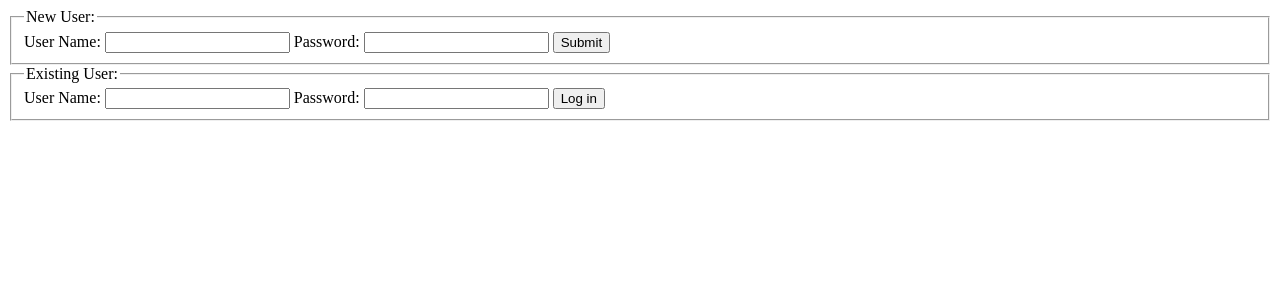
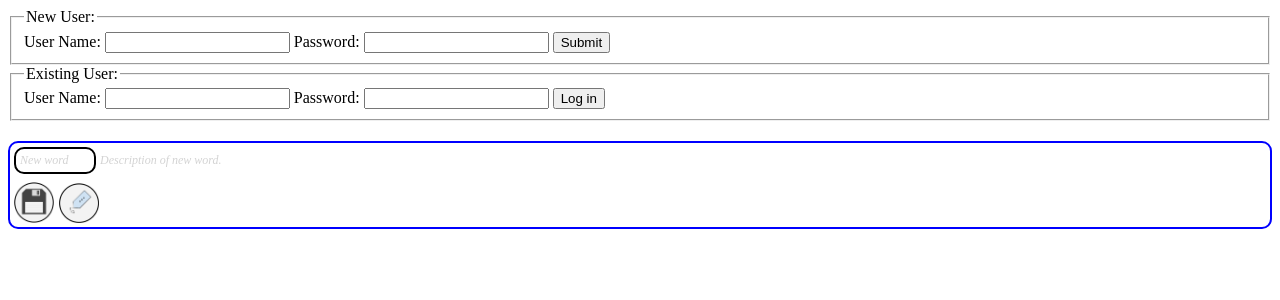
Before and after one commit to Voongstroom/voongstroom.co.uk, a Django app: page /vocab/ in a window 1280 px wide. Shown: the top 300 px of the page. Run offline with Django 3.2, Linux system fonts and the light colour scheme; data that the repository does not hold is empty; some libraries are stand-ins or nearby versions.

Commit message:
include tags display

```diff
--- a/vocab/static/vocab/index.js
+++ b/vocab/static/vocab/index.js
@@ -1,12 +1,49 @@
+function editEntry(id, word, description){
+    console.log("editEntry");
+    console.log("id: " + id);
+    console.log("word: " + word);
+    console.log("description: " + description);
+
+    // Initialize the Ajax request
+    var csrftoken = getCookie('csrftoken');
+    console.log("csrftoken: " + csrftoken.toString());
+    var xhr = new XMLHttpRequest();
+    $.ajaxSetup({
+     	beforeSend: function(xhr, settings) {
+            if (!csrfSafeMethod(settings.type) && !this.crossDomain) {
+    		xhr.setRequestHeader("X-CSRFToken", csrftoken);
+            }
+    	}
+    });
+    return $.ajax({
+     	type: 'POST',
+     	url: 'edit-entry',
+     	data: {
+	    'id': id,
+            'word': word,
+    	    'description': description,
+     	},
+     	success: function(msg){
+            console.log(msg);
+     	},
+	async: true,
+    }).responseText;
+}
+
+
 function createNewEntry(){
     var newEntry = document.createElement("div");
     newEntry.className = "new-entry";
     var word = document.createElement("div");
     word.className = "word";
-    word.innerHTML = "New word";
+    word.innerHTML = 'New word';
+    word.setAttribute("contenteditable", true);
+    word.setAttribute("placeholder", true);
     var description = document.createElement("div");
     description.className = "description";
-    description.innerHTML = "Description of new word.";
+    description.innerHTML = 'Description of new word.';
+    description.setAttribute("contenteditable", true);
+    description.setAttribute("placeholder", true);
     var controlPanel = document.createElement("div");
     controlPanel.className = "control-panel";
     var saveIcon = document.createElement("img");
@@ -29,19 +66,81 @@ function createNewEntry(){
 
 $(document).ready(function(){
 
+    // Document initialisation
     console.log("document ready");
-    $("div.new-entry").find(".word, .description").prop("contenteditable", true);
-    $("div.new-entry").find(".word").focus()
+    $("div.entry-container").prepend(createNewEntry());
+    $("div.new-entry").find(".word, .description").find(".input-text").prop("contenteditable", true);
+    $("div.new-entry").find(".word").find(".input-text").focus();
 
+    // Add tags
+    $(document).on("click", ".add-tag-icon", function() {
+	var entry = $(this).parents(".entry");
+	var tags = $(this).parents(".tags");
+	var newTag = document.createElement("div");
+	newTag.className = "tag";
+	// newTag.innerHTML = "New tag";
+	// newTag.setAttribute("placeholder", true);
+//	newTag.setAttribute("display", "none");
+	$(this).before(newTag);
+	// tags.find(newTag).hide('slide',{direction:'right'},1000);
+	// tags.find(newTag).show("slide", {direction: "left"}, 1000);
+	// tags.find(newTag).toggle("slide", {direction: "left"}, 1000);
+	// tags.find(newTag).animate({width: "50px"});
+	// tags.find(newTag).show("slow");
+	tags.find(newTag).slideDown();
+	entry.attr("edit-mode", true);
+	newTag.setAttribute("contenteditable", true);
+	tags.find(newTag).focus();
+    });
+
+    // Save tag or cancel
+    $(document).on("blur", ".tag", function() {
+	var entry = $(this).parents(".entry");
+	if($(this).text().length == 0){
+	    $(this).remove();
+	}
+	entry.attr("edit-mode", false);
+    });
+
+    // Placeholder text for new entry
+    $(document).on("focus", "div.new-entry .word[placeholder=true]", function() {
+	$(this).text("");
+	$(this).attr("placeholder", false);
+    });
+    $(document).on("blur", "div.new-entry .word", function() {
+	if($(this).text().length == 0){
+	    $(this).text("New word");
+	    $(this).attr("placeholder", true);
+	}
+    });
+    $(document).on("focus", "div.new-entry .description[placeholder=true]", function() {
+	$(this).text("");
+	$(this).attr("placeholder", false);
+    });
+    $(document).on("blur", "div.new-entry .description", function() {
+	if($(this).text().length == 0){
+	    $(this).text("Description of new word.");
+	    $(this).attr("placeholder", true);
+	}
+    });
+
+    // Save new entry
     $(document).on("click", "div.new-entry .save-icon", function(){
 	console.log("clicked new-entry");
+	var entry = $(this).parents(".new-entry");
+	var word = entry.find(".word");
+	var description = entry.find(".description");
+	console.log(word.attr("placeholder"));
+	console.log(description.attr("placeholder"));
+	if(word.attr("placeholder") == "true" || description.attr("placeholder") == "true"){
+	    console.log("dont save");
+	    return;
+	}
+
 	console.log("save new entry");
-	var entry = $(this).parents(".new-entry");
 	entry.removeClass("new-entry");
 	entry.addClass("entry");
 
-	var word = entry.find(".word");
-	var description = entry.find(".description");
 	console.log(word);
 	console.log(description);
 	word.prop("contenteditable", false);
@@ -58,6 +157,7 @@ $(document).ready(function(){
 	$(".entry-container").find(".new-entry").slideDown();
 	$(".entry-container").find(".new-entry").find(".word, .description").prop("contenteditable", true);
 
+	// send new word to server
 	var model_id = addWord(word.text(), description.text());
 	console.log("model_id");
 	console.log(model_id);
@@ -65,16 +165,18 @@ $(document).ready(function(){
 	entry.attr("model-id", model_id);
     });
 
+    // Debugging
     $("div.entry").on("click", ".control-panel-icon", function(){
 	console.log("control-panel-icon clicked");
     });
 
-    $(document).on("click", "div.entry .edit-icon", function{
+    // Edit Entry
+    $(document).on("click", "div.entry .edit-icon", function(){
 	console.log("edit-icon clicked");
-	var parent = $(this).parents(".entry");
-	parent.attr("edit-mode", true);
-	var word = parent.find(".word");
-	var description = parent.find(".description");
+	var entry = $(this).parents(".entry");
+	entry.attr("edit-mode", true);
+	var word = entry.find(".word");
+	var description = entry.find(".description");
 	word.prop("contenteditable", true);
 	description.prop("contenteditable", true);
 	description.focus();
@@ -86,23 +188,27 @@ $(document).ready(function(){
 	$(this).attr("src", "/static/vocab/save_icon.png");
     });
 
+    // Save edits
     $(document).on("click", "div.entry .save-icon", function(){
 	console.log("save-icon clicked");
-	var parent = $(this).parents(".entry");
-	parent.attr("edit-mode", false);
-	var word = parent.find(".word");
-	var description = parent.find(".description");
+	var entry = $(this).parents(".entry");
+	entry.attr("edit-mode", false);
+	var word = entry.find(".word");
+	var description = entry.find(".description");
 	word.prop("contenteditable", false);
 	description.prop("contenteditable", false);
 	$(this).removeClass("save-icon");
 	$(this).addClass("edit-icon");
 	$(this).attr("src", "/static/vocab/edit_icon.png");
+	editEntry(entry.attr("model-id"), word.text(), description.text());
     });
 
+    // Modify Tags
     $("div.entry").on("click", ".tag-icon", function() {
 	console.log("tag-icon clicked");
     });
 
+    // Delete Entry
     $(document).on("click", "div.entry .delete-icon", function(){
 	console.log("delete-icon clicked");
 	var parent = $(this).parents(".entry");
@@ -133,7 +239,6 @@ $(document).ready(function(){
     // Control Panel Management
     $(document).on("click", "div.entry", function(event){
 	console.log("clicked");
-	console.log($(this));
 
 	var control_panels = this.getElementsByClassName("control-panel");
 	var control_panel = (control_panels) ? control_panels[0] : null;
@@ -143,20 +248,23 @@ $(document).ready(function(){
 	    control_panel.setAttribute("class", "control-panel");
 	    control_panel.style.display = "none";
 
+	    hr = document.createElement("hr");
+	    control_panel.appendChild(hr);
+
 	    var edit_icon = document.createElement("img");
-	    edit_icon.setAttribute("width", "40px");
+	    edit_icon.setAttribute("width", "35px");
 	    edit_icon.setAttribute("src", "/static/vocab/edit_icon.png");
 	    edit_icon.setAttribute("class", "control-panel-icon edit-icon");
 	    control_panel.appendChild(edit_icon);
 
 	    var tag_icon = document.createElement("img");
-	    tag_icon.setAttribute("width", "40px");
+	    tag_icon.setAttribute("width", "35px");
 	    tag_icon.setAttribute("src", "/static/vocab/tag_icon.png");
 	    tag_icon.setAttribute("class", "control-panel-icon tag-icon");
 	    control_panel.appendChild(tag_icon);
 
 	    var delete_icon = document.createElement("img");
-	    delete_icon.setAttribute("width", "40px");
+	    delete_icon.setAttribute("width", "35px");
 	    delete_icon.setAttribute("src", "/static/vocab/delete_icon.png");
 	    delete_icon.setAttribute("class", "control-panel-icon delete-icon");
 	    control_panel.appendChild(delete_icon);
--- a/vocab/static/vocab/styles.css
+++ b/vocab/static/vocab/styles.css
@@ -1,3 +1,30 @@
+.tag {
+    background-color: LightBlue;
+    display: inline;
+    padding: 2px 2px 2px 2px;
+    border: 2px solid black;
+    border-radius: 2px;
+    margin-top: 0px;
+    margin-right: 4px;
+    font-size: 75%;
+    /* min-width: 40px; */
+}
+
+.tags {
+    padding-bottom: 4px;
+}
+
+.word:focus, .description:focus {
+    outline: 0;
+}
+
+div.new-entry .word[placeholder=true], .description[placeholder=true] {
+    color: LightGrey;
+    font-style: italic;
+    font-size: 75%;
+    border-color: black;
+}
+
 body {
     background-color: white;
 }
@@ -23,6 +50,7 @@ div.word {
 	display: inline-block;
 	padding: 4px 4px 4px 4px;
 	margin-right: 4px;
+	min-width: 70px;
 }
 
 div.description {
@@ -49,7 +77,8 @@ div.entry-end {
 }
 
 .control-panel-icon {
-	margin-right: 5px;
+    margin-top: 4px;
+    margin-right: 5px;
 }
 
 .edit-icon {
--- a/vocab/templates/vocab/index.html
+++ b/vocab/templates/vocab/index.html
@@ -46,19 +46,6 @@
 
     <div class="entry-container">
       {% if user and not user.is_anonymous %}
-      <!-- New Word -->
-      <div class="new-entry">
-	<div class="word" id="new-word">
-	  New Word
-	</div>
-	<div class="description" id="new-description">
-	  Placeholder text.
-	</div>
-	<div class="control-panel">
-	  <img width="40px" src="/static/vocab/save_icon.png" class="control-panel-icon save-icon">
-	  <img width="40px" src="/static/vocab/tag_icon.png" class="control-panel-icon tag-icon">
-	</div>
-      </div>
 
       <!-- Words -->
       {% for word in words %}
@@ -72,12 +59,20 @@
 	<div class="description" id="description-{{ word.id }}">
     	  {{ word.brief_description }}
 	</div>
-	<div class="tags" id="tags-{{ word.id }}" style="display:none">
-    	  Tags:
+	{% if word.tags|length %}
+	<hr style="margin-top: 4px; margin-bottom: 4px"/>
+	<div class="tags" id="tags-{{ word.id }}">
+	  <div class="tag" style="background-color: white">
+	    Tags
+	  </div>
     	  {% for tag in word.tags %}
-    	  {{ tag }}
+	  <div class="tag" id="tags-{{ word.id }}-{{ tag }}">
+    	    {{ tag }}
+	  </div>
     	  {% endfor %}
+	  <!-- <img class="add-tag-icon" width="15px" src="/static/vocab/add_tag_icon.png" style="" /> <\!-- display: inline-block; height: 100%; vertical-align: middle;"/> -\-> -->
 	</div>
+	{% endif %}
 	<div class="entry-date" id="entry-date-{{ word.id }}" style="display:none">
     	  {{ word.entry_date }}
 	</div>
--- a/vocab/urls.py
+++ b/vocab/urls.py
@@ -9,6 +9,7 @@ urlpatterns = patterns('',
                        url(r'logout', views.logout, name='logout'),
                        url(r'sign-up', views.sign_up, name='sign-up'),
                        url(r'delete-entry', views.delete_entry, name='delete-entry'),
+                       url(r'edit-entry', views.edit_entry, name='edit-entry'),
                        # url(r'index2', views.index2, name='index2'),
                        # url(r'^$', views.index, name='index'),
                        # url(r'', views.form_test, name='form-test'),
--- a/vocab/views.py
+++ b/vocab/views.py
@@ -36,6 +36,25 @@ def delete_entry(request):
             word = entry.word
             entry.delete()
     return HttpResponse('Successfully deleted: id: {}, word: {}'.format(id, word))
+
+def edit_entry(request):
+    user = request.user
+    user = user if not user.is_anonymous() else None
+    print 'request.POST: {}'.format(request.POST)
+    id = request.POST['id'] if 'id' in request.POST else None
+    word = request.POST['word'] if 'word' in request.POST else None
+    description = request.POST['description'] if 'description' in request.POST else None
+    if user and id and word and description:
+        try:
+            entry = Word.objects.get(id=id)
+        except django.core.exceptions.ObjectDoesNotExist:
+            entry = None
+        if entry:
+            entry.word = word
+            entry.brief_description = description
+            entry.save()
+            print 'changed'
+    return HttpResponse('id: {}, word: {}, description: {}'.format(id, word, description));
 
 def index(request, user=None):
     user = request.user
```
Also changed, not shown: vocab/static/vocab/add_tag_icon.png (added), vocab/static/vocab/favourite_icon.png (added).
